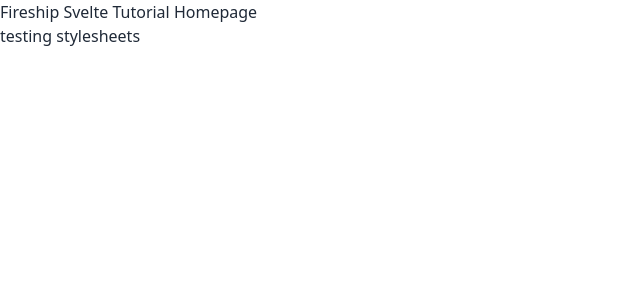
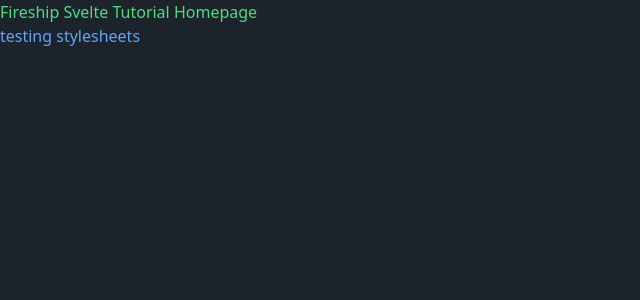
Before and after one commit to naveen-mukkatt/Apps, a SvelteKit app in the folder fireship/: page / in a window 1280 px wide. Shown: the top 300 px of the page, without its empty margins (0-640 px from the left). Built offline with nearby package versions, Linux system fonts and the light colour scheme.

Commit message:
Fixed bugs with styles and added dark mode

```diff
--- a/fireship/src/app.html
+++ b/fireship/src/app.html
@@ -1,5 +1,5 @@
 <!DOCTYPE html>
-<html lang="en">
+<html lang="en" data-theme="dark">
 	<head>
 		<meta charset="utf-8" />
 		<link rel="icon" href="%sveltekit.assets%/favicon.png" />
--- a/fireship/src/routes/+page.svelte
+++ b/fireship/src/routes/+page.svelte
@@ -1,2 +1,2 @@
 <h1 class="text-green-400 ">Fireship Svelte Tutorial Homepage</h1>
-<p class="to-blue-400">testing stylesheets</p>
+<p class="text-blue-400">testing stylesheets</p>
--- a/fireship/tailwind.config.js
+++ b/fireship/tailwind.config.js
@@ -1,6 +1,6 @@
 /** @type {import('tailwindcss').Config} */
 export default {
-  content: ['./src/**/*.{html, js, svelte, ts}'],
+  content: ['./src/**/*.{html,js,svelte,ts}'],
   theme: {
     extend: {},
   },
```
